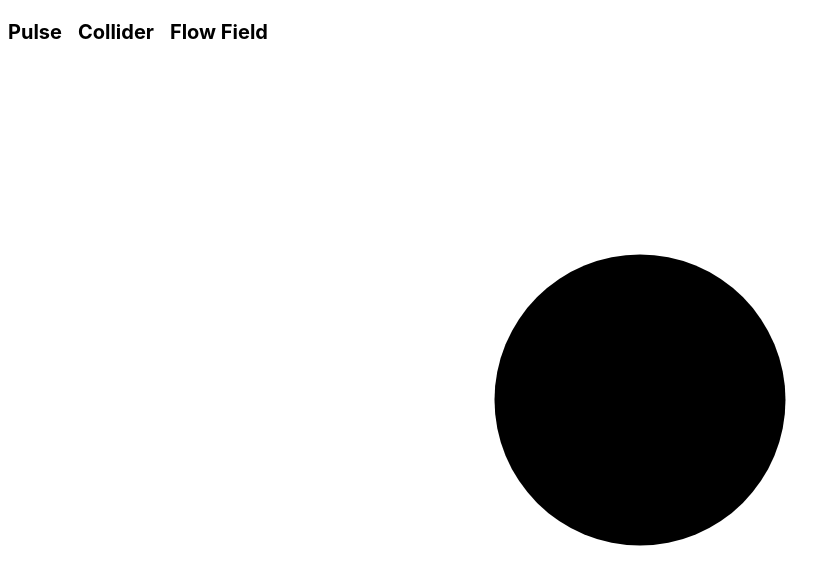
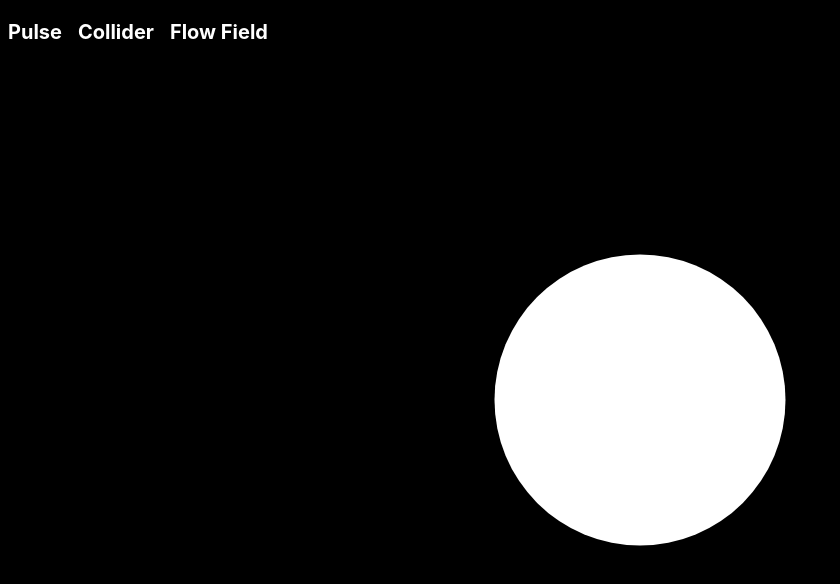
Before and after one commit to yanislav-igonin/HTML-Canvas-DEEP-DIVE-for-Beginners, a Next.js app: page / in a window 1280 px wide. Shown: the top 584 px of the page, without its empty margins (0-840 px from the left). Built offline with nearby package versions, Linux system fonts and the light colour scheme.

Commit message:
change canvas to dark colors

```diff
--- a/animation/collider.ts
+++ b/animation/collider.ts
@@ -11,6 +11,7 @@ export const collider = (ctx: CanvasRenderingContext2D, frameCount: number) => {
   x = centerX + Math.sin(frameCount) * 100;
   y = centerY + Math.cos(frameCount) * 100;
 
+  ctx.strokeStyle = 'white';
   ctx.beginPath();
   ctx.moveTo(x, y);
   ctx.lineTo(x + length, y + length);
@@ -18,6 +19,7 @@ export const collider = (ctx: CanvasRenderingContext2D, frameCount: number) => {
 
   if (frameCount % 1000 === 0) {
     ctx.clearRect(0, 0, ctx.canvas.width, ctx.canvas.height);
+    ctx.fillStyle = 'white';
   }
 };
 
--- a/animation/pulse.ts
+++ b/animation/pulse.ts
@@ -1,6 +1,6 @@
 export const pulse = (ctx: CanvasRenderingContext2D, frameCount: number) => {
   ctx.clearRect(0, 0, ctx.canvas.width, ctx.canvas.height);
-  ctx.fillStyle = '#000000';
+  ctx.fillStyle = 'white';
   ctx.beginPath();
   const x = ctx.canvas.width / 2;
   const y = ctx.canvas.height / 2;
--- a/components/Canvas.tsx
+++ b/components/Canvas.tsx
@@ -64,5 +64,5 @@ export const Canvas = ({ draw, mouseMove, ...props }: Props) => {
     };
   });
 
-  return <canvas ref={canvasRef} {...props} />;
+  return <canvas className='bg-black' ref={canvasRef} {...props} />;
 };
--- a/components/TopBar.tsx
+++ b/components/TopBar.tsx
@@ -8,7 +8,7 @@ const links = [
 
 export const TopBar = () => <div className="fixed w-full h-16 flex items-center">
   {links.map(({ href, label }) => (
-    <Link className='text-black text-xl font-bold ml-2 mr-2 hover:text-rose-500' key={href} href={href}>
+    <Link className='text-white text-xl font-bold ml-2 mr-2 hover:text-rose-500' key={href} href={href}>
       {label}
     </Link>
   ))}
```
